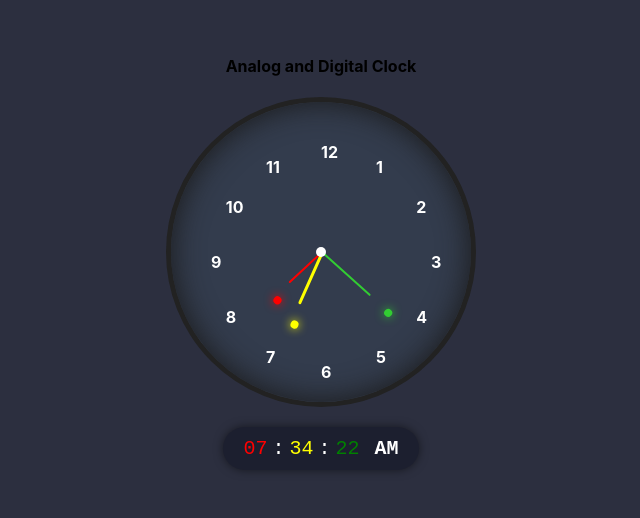
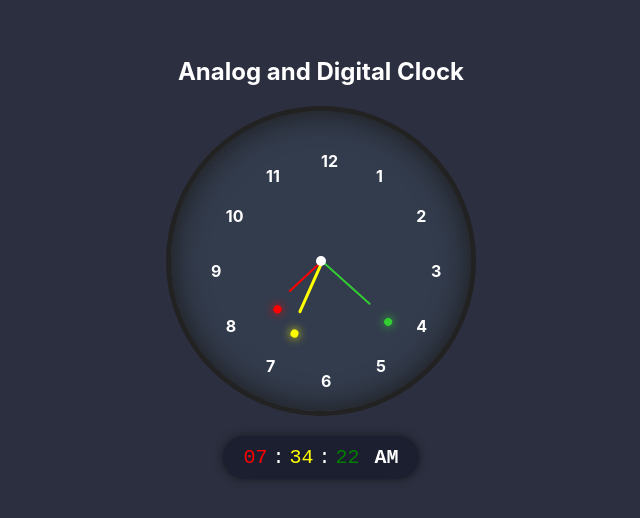
Before and after one commit to sachinkr1530/clock, a React (Create React App) app: page / in a window 1280 px wide. Shown: the part 148-666 px from the top of the page, without its empty margins (319-959 px from the left). Built offline with nearby package versions, Linux system fonts and the light colour scheme.

Commit message:
white commit

```diff
--- a/src/component/Clock.css
+++ b/src/component/Clock.css
@@ -5,6 +5,12 @@
     background: #2c2f3f;
     min-height: 100vh;
     justify-content: center;
+  }
+
+  .white {
+    color: white;
+    font-size: 24px;
+    margin-bottom: 20px;
   }
 
   .analog-clock {
--- a/src/component/Clock.js
+++ b/src/component/Clock.js
@@ -22,7 +22,7 @@ const Clock = () => {
 
   return (
     <div className="clock-container">
-      <h4>Analog and Digital Clock</h4>
+      <h4 className="white">Analog and Digital Clock</h4>
       <div className="analog-clock">
         <div
           className="dot red-dot"
```
